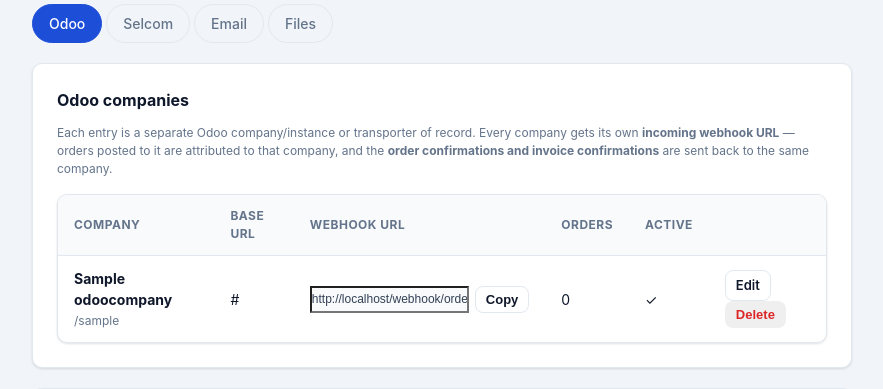
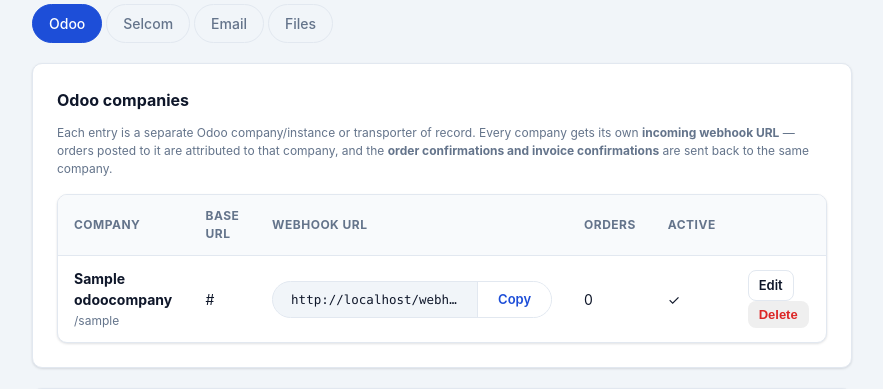
Before and after one commit to namatigi/logistic_platform, a Django app: page /configuration/odoo/ in a window 1280 px wide; the page is wider, and only the part inside the window is pictured. Shown: the part 167-556 px from the top of that part, without its empty margins (198-1081 px from the left). Run offline with Django 5.2, Linux system fonts and the light colour scheme; a user stored in the database is signed in; tables that the repository leaves empty hold one stand-in row (values such as "Sample post"); grey boxes marked "Sample" are stand-in pictures; data that the repository does not hold is empty; parts of the project's set-up code (start-up, migrations or seed data) failed here and were passed over.

Commit message:
Give webhook URLs a rounded, integrated copy box
Replace the flat inline-styled readonly input and detached Copy button on
the Odoo and Selcom configuration pages with a reusable .webhook-box: a
pill-shaped surface with monospace URL text and an attached copy button
that highlights on hover, with a dark-theme override.

```diff
--- a/static/css/hypax.css
+++ b/static/css/hypax.css
@@ -1531,3 +1531,61 @@ html[data-theme='dark'] .users-summary {
 .payterm-items li:last-child {
   border-bottom: 0;
 }
+
+/* ---------- Webhook URL box ---------- */
+.webhook-box {
+  display: flex;
+  align-items: stretch;
+  min-width: 240px;
+  border: 1px solid var(--border);
+  border-radius: 999px;
+  background: var(--bg);
+  overflow: hidden;
+  transition: border-color 0.15s, box-shadow 0.15s;
+}
+
+.webhook-box:focus-within {
+  border-color: var(--brand);
+  box-shadow: 0 0 0 3px rgba(29, 78, 216, 0.15);
+}
+
+.webhook-box .webhook-url {
+  flex: 1;
+  min-width: 0;
+  border: 0;
+  background: transparent;
+  padding: 10px 18px;
+  font-family: ui-monospace, SFMono-Regular, Menlo, Consolas, monospace;
+  font-size: 12.5px;
+  color: var(--text);
+  text-overflow: ellipsis;
+}
+
+.webhook-box .webhook-url:focus {
+  outline: none;
+}
+
+.webhook-box .btn-copy {
+  flex-shrink: 0;
+  border: 0;
+  border-left: 1px solid var(--border);
+  border-radius: 0;
+  padding: 0 20px;
+  background: var(--card);
+  color: var(--brand);
+  font-family: inherit;
+  font-size: 13px;
+  font-weight: 600;
+  cursor: pointer;
+  white-space: nowrap;
+  transition: background 0.15s, color 0.15s;
+}
+
+.webhook-box .btn-copy:hover {
+  background: var(--brand);
+  color: #fff;
+}
+
+html[data-theme='dark'] .webhook-box {
+  background: #0f172a;
+}
--- a/templates/tenders/config_odoo.html
+++ b/templates/tenders/config_odoo.html
@@ -41,10 +41,9 @@
                 </td>
                 <td style="max-width:220px; word-break:break-all;">{{ company.base_url|default:'-' }}</td>
                 <td>
-                  <div style="display:flex; gap:6px; align-items:stretch;">
-                    <input id="webhook-{{ company.id }}" type="text" readonly value="{{ company.webhook_url }}"
-                      style="flex:1; background:#f8fafc; color:#334155; font-size:12px;" title="{{ company.webhook_url }}">
-                    <button type="button" class="btn btn-secondary btn-sm" onclick="copyToClipboard('webhook-{{ company.id }}')">Copy</button>
+                  <div class="webhook-box">
+                    <input id="webhook-{{ company.id }}" class="webhook-url" type="text" readonly value="{{ company.webhook_url }}" title="{{ company.webhook_url }}">
+                    <button type="button" class="btn-copy" onclick="copyToClipboard('webhook-{{ company.id }}')">Copy</button>
                   </div>
                 </td>
                 <td>{{ company.orders_count }}</td>
--- a/templates/tenders/config_selcom.html
+++ b/templates/tenders/config_selcom.html
@@ -98,9 +98,9 @@
     </p>
     <div class="form-row" style="margin-bottom:10px;">
       <label>Callback URL</label>
-      <div style="display:flex; gap:8px; align-items:stretch;">
-        <input id="selcom-callback-url" type="text" readonly value="{{ selcom_webhook_url }}" style="flex:1; background:#f8fafc; color:#334155;">
-        <button type="button" class="btn btn-secondary" onclick="copyToClipboard('selcom-callback-url')">Copy</button>
+      <div class="webhook-box">
+        <input id="selcom-callback-url" class="webhook-url" type="text" readonly value="{{ selcom_webhook_url }}">
+        <button type="button" class="btn-copy" onclick="copyToClipboard('selcom-callback-url')">Copy</button>
       </div>
     </div>
   </div>
```
